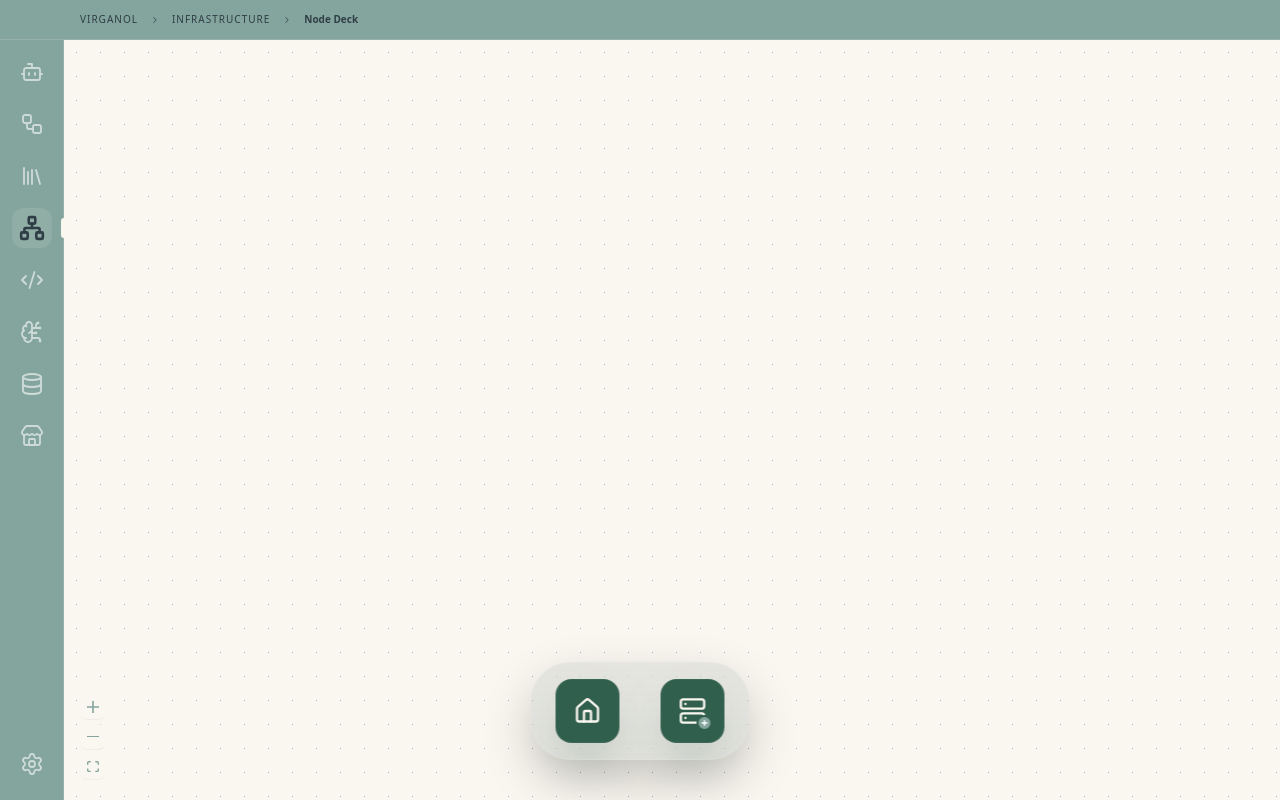
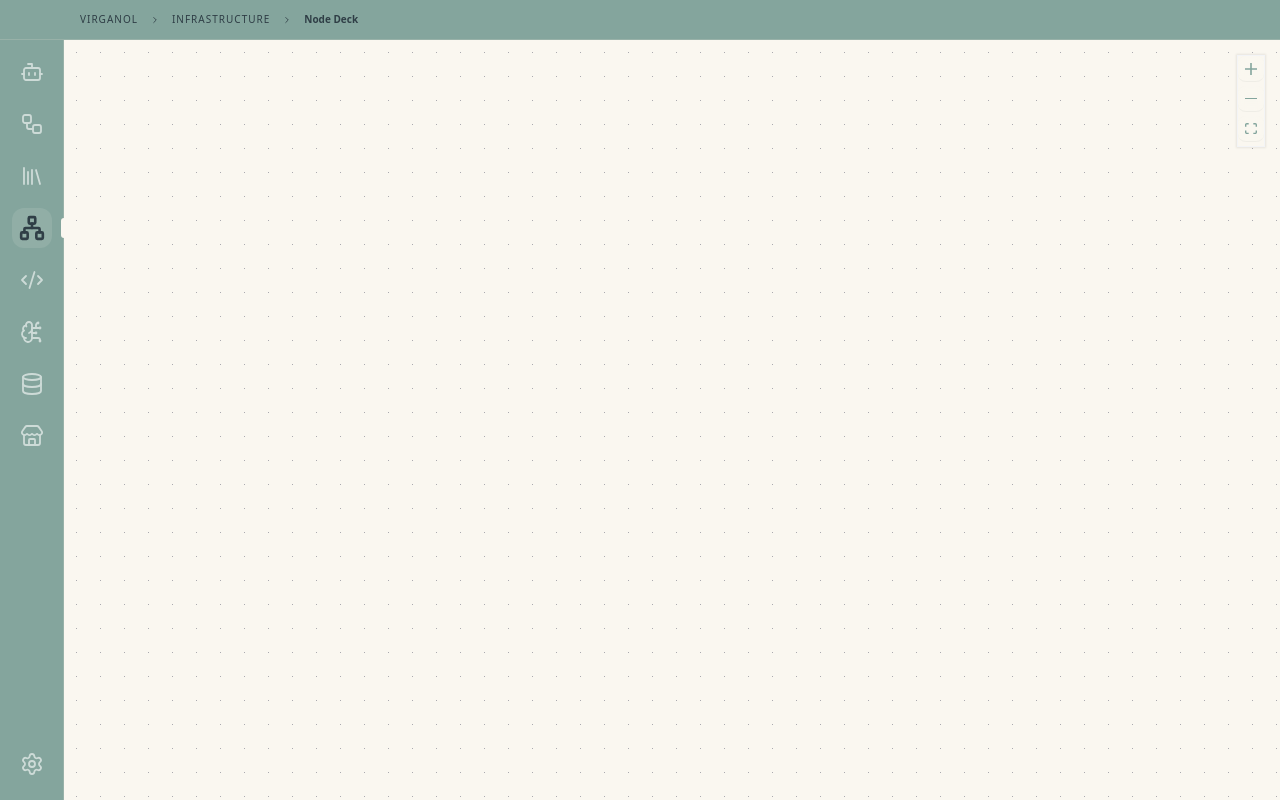
Before and after one commit to SJRnhqh/Virganol, a React (Vite) app in the folder apps/ui/: page / in a window 1280 px wide. Built offline with nearby package versions, Linux system fonts and the light colour scheme.

Commit message:
🏗️ refactor: Refine canvas interaction and visual layering

```diff
--- a/apps/ui/src/components/base/BaseCanvas.tsx
+++ b/apps/ui/src/components/base/BaseCanvas.tsx
@@ -6,12 +6,12 @@ import {
   BackgroundVariant,
   type ReactFlowProps,
 } from "@xyflow/react";
-/* 引入 React Flow 基础样式，后续会被我们的 canvas.css 覆盖 */
+/* 核心样式是必须的，保证基础功能（如缩放、拖拽）不失效 */
 import "@xyflow/react/dist/style.css";
 
 /**
  * V.I.N.E. BaseCanvas - 基础设施级画布底座
- * 此时已完成“逻辑与样式”的分离。
+ * 目标：功能完整、操作丝滑、代码纯净。
  */
 export function BaseCanvas({
   nodes,
@@ -22,33 +22,40 @@ export function BaseCanvas({
   ...rest
 }: ReactFlowProps) {
   return (
-    <div className="w-full h-full bg-main-bg transition-colors duration-500">
+    /* 使用 MainLayout 定义的背景色，保持视觉统一 */
+    <div className="w-full h-full bg-main-bg">
       <ReactFlow
         nodes={nodes}
         nodeTypes={nodeTypes}
         onNodesChange={onNodesChange}
         onNodeDoubleClick={onNodeDoubleClick}
-        fitView
-        minZoom={0.4}
-        maxZoom={2.0}
-        /* 基础动画配置，具体视觉参数(颜色、粗细)已迁移至 canvas.css */
+        // --- 核心“丝滑”配置 ---
+        fitView // 初始自动调整视角，让所有节点可见
+        snapToGrid={true} // 🌟 开启吸附，让拖拽具有工业级的精准感
+        snapGrid={[24, 24]} // 吸附步长，与背景点阵间距保持一致
+        minZoom={0.2} // 允许缩得更小，方便查看宏观拓扑
+        maxZoom={1.5} // 限制最大放大倍数，防止像素崩坏
+        // --- 连线基础行为 ---
         defaultEdgeOptions={{
-          type: "smoothstep",
-          animated: true,
+          type: "smoothstep", // 经典的折线风格，整洁直观
+          animated: true, // 默认开启连线动画，表现数据流向
         }}
-        proOptions={{ hideAttribution: true }}
-        className="touch-none"
+        // --- 移除多余装饰 ---
+        proOptions={{ hideAttribution: true }} // 隐藏右下角 Logo
+        className="touch-none" // 禁用浏览器默认触摸逻辑，防止交互干扰
         {...rest}
       >
-        {/* 🌟 极致精简：不再传递 color, size 或 className，样式完全由 CSS 掌控 */}
+        {/* 背景网格：作为位置参考，保持最基本的点阵模式 */}
         <Background variant={BackgroundVariant.Dots} gap={24} />
 
-        {/* 控制器组件：边距和影子通过 Tailwind 处理，内部色彩由 CSS 处理 */}
+        {/* 控制按钮：放在右上角，避开底部 Dock 栏 */}
         <Controls
-          showInteractive={false}
-          className="m-4! border-none! shadow-none!"
+          position="top-right"
+          showInteractive={false} // 隐藏锁定按钮，初次体验建议保持全自由操作
+          className="m-4 shadow-sm border border-gray-100" // 仅保留基础边框
         />
 
+        {/* 预留插槽：用于渲染自定义 UI 覆盖层 */}
         {children}
       </ReactFlow>
     </div>
--- a/apps/ui/src/features/node/NodeDashboard.tsx
+++ b/apps/ui/src/features/node/NodeDashboard.tsx
@@ -1,21 +1,16 @@
 import { NodeCanvas } from "@/components/canvas/NodeCanvas";
-import { AddHomeCard } from "@/components/cards/AddHomeCard";
-import { AddServerCard } from "@/components/cards/AddServerCard";
-import { BaseActionDock } from "@/components/base/BaseActionDock"; // 引入底座
+// import { AddHomeCard } from "@/components/cards/AddHomeCard";
+// import { AddServerCard } from "@/components/cards/AddServerCard";
+// import { BaseActionDock } from "@/components/base/BaseActionDock"; // 引入底座
 
 export const NodeDashboard = () => {
   return (
-    <div className="relative w-full h-full overflow-hidden bg-main-bg">
-      {/* 1. 核心层：React Flow 画布 */}
-      <NodeCanvas />
-
-      {/* 2. 交互层：使用透明 Bar 承载所有快捷卡片 */}
-      <BaseActionDock>
-        <AddHomeCard />
-        {/* 这里可以放一个细细的分割线增加精密感 */}
-        <div className="w-px h-8 bg-white/10 mx-1" />
-        <AddServerCard />
-      </BaseActionDock>
+    /* 🌟 使用 isolate 开启独立的堆叠上下文，bg-main-bg 由 MainLayout 提供 */
+    <div className="relative w-full h-full overflow-hidden isolate">
+      {/* 第 1 层：业务视图层 (Work Surface) - 永远在底层 */}
+      <div className="absolute inset-0 z-0">
+        <NodeCanvas />
+      </div>
     </div>
   );
 };
--- a/apps/ui/src/styles/canvas.css
+++ b/apps/ui/src/styles/canvas.css
@@ -5,7 +5,7 @@
     /* 使用 light.css 中定义的语义变量 */
     fill: var(--canvas-grid);
     /* 这里的透明度从 0.1 提升到 0.5，解决你提到的颜色太淡的问题 */
-    opacity: 0.5;
+    opacity: 0.9;
     /* 点的半径，可以在这里微调精密感 */
     r: 0.8;
 }
```
